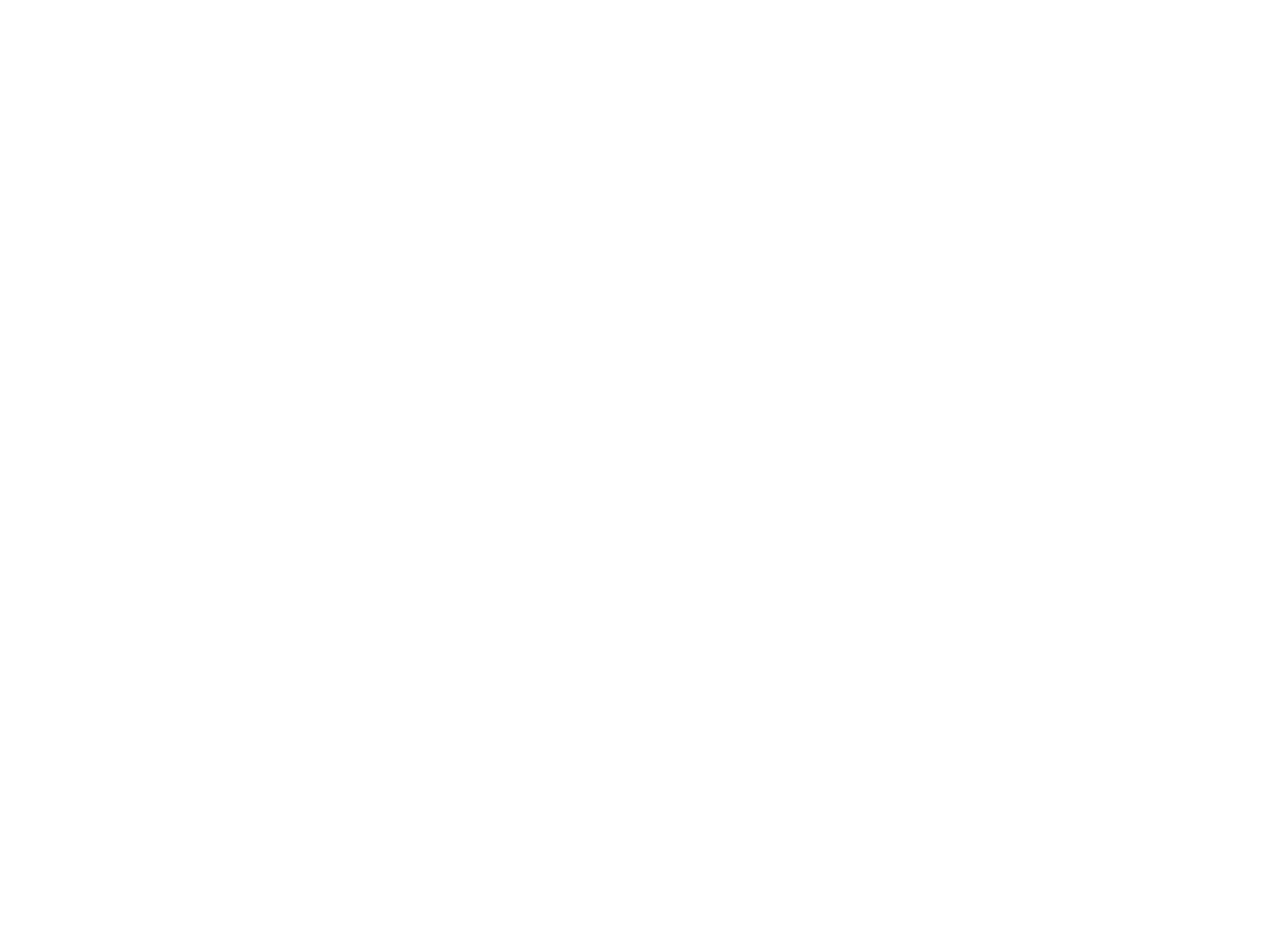
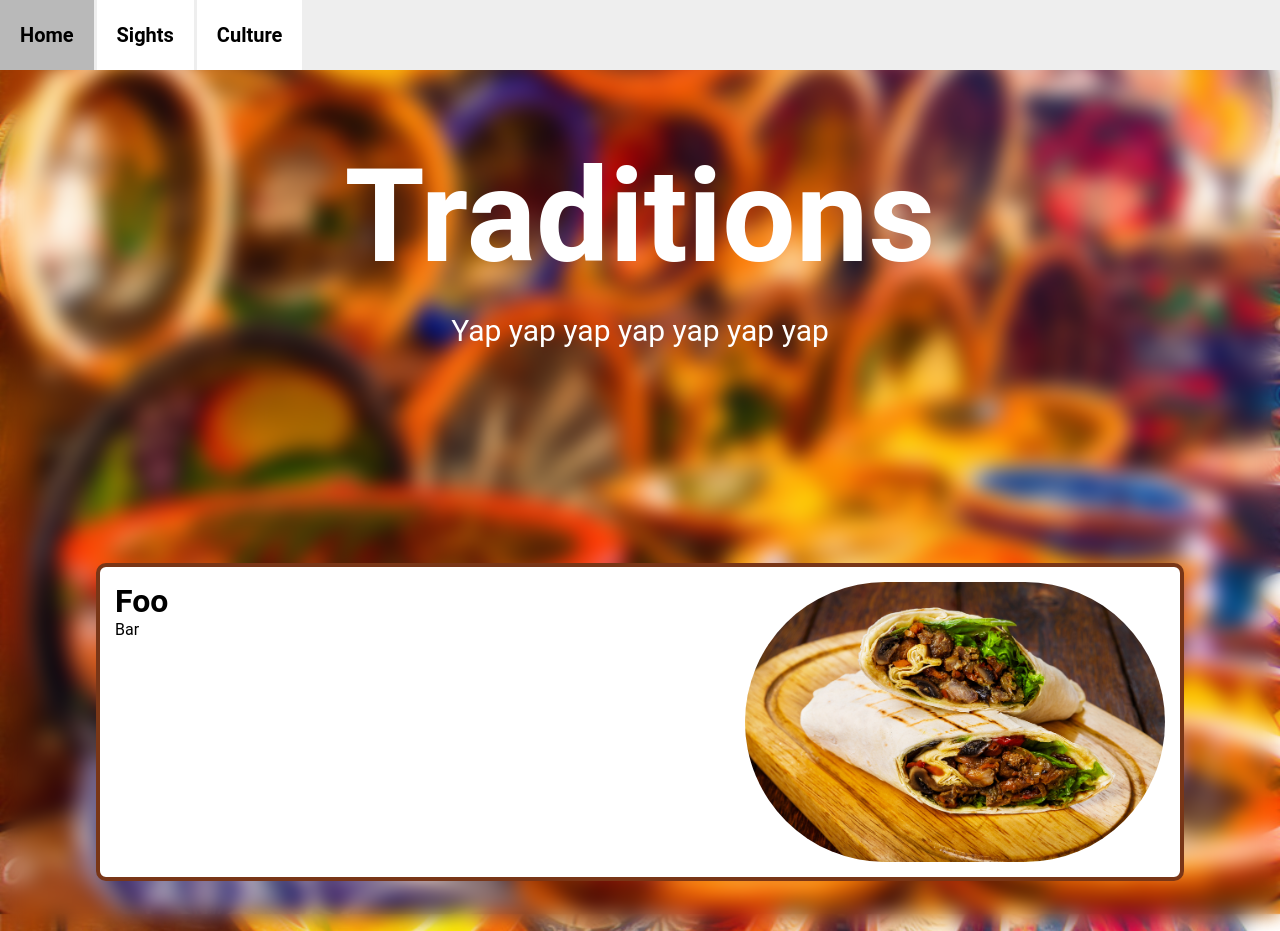
Before and after one commit to PhilipSjoblom/WebEngCountry, a plain HTML site: page traditions.html in a window 1280 px wide. Before the commit the page ends 800 px from the top, so only its background shows below. Drawn offline with Linux system fonts and the light colour scheme.

Commit message:
WE ARE SO BAck

```diff
--- a/css/culture.css
+++ b/css/culture.css
@@ -1,8 +1,12 @@
+html, body {
+    width: unset;
+    height: unset !important;
+}
 
 body
 {
     background-image: url("../assets/culture_bg.jpg");
-    background-size: cover;
+    background-size: contain;
 }
 #content {
     width: 100%;
@@ -12,16 +16,6 @@ body
     display: flex;
     flex-direction: column;
     align-items: center;
-}
-
-#navbar {
-    position: absolute;
-    top: 0;
-    left: 0;
-    width: 100%;
-    height: 50px;
-    display: flex;
-    flex-direction: row;
 }
 
 #page-title {
@@ -47,7 +41,7 @@ body
     padding: 15px;
     border: rgb(121, 54, 23) solid 4px;
     border-radius: 10px;
-    margin-top: 100px;
+    margin-top: 50px;
     margin-bottom: 50px;
 }
 #page-content > div:not(:last-child) {
@@ -56,6 +50,7 @@ body
     margin-bottom: 15px;
 }
 .section {
+    width: 100%;
     display: flex;
     flex-direction: row;
 }
@@ -66,48 +61,40 @@ body
 }
 .image-section {
     width: 40%;
-    height: 100%;
     position: relative;
+    display: flex;
+    flex-direction: column;
+    justify-content: center;
+    align-items: center;
 }
 
 .side-image {
     width: 100%;
     height: auto;
-    position: absolute;
     border-radius: 10000px;
 }
 
-.knappar
-{
-    height: 50px;
-    width: 100px;
-    float: left;
-    background-color: white;
+#navbar {
+    width: 100%;
+    height: 70px;
+    display: flex;
+    flex-direction: row;
+    gap: 3px;
+    background-color: #eee;
+}
+#navbar > a {
+    height: 100%;
     display: flex;
     justify-content: center;
     align-items: center;
-    border-radius: 5px;
-    margin-top: 10px;
-    margin-left: 10px;
+    background-color: white;
     color: black;
-    font-weight: 900;
-    padding: 5px;
-    position: absolute;
+    font-size: 20px;
+    font-weight: 700;
+    padding: 0 20px;
+    cursor: pointer;
+    text-decoration: none;
 }
-
-#h
-{
-    left: 15px;
+#navbar > a:hover {
+    background-color: #b9b9b9;
 }
-#s
-{
-    left: 130px;
-}
-#t
-{
-    left: 245px;
-}
-.knappar:hover
-{
-    background-color: rgb(151, 151, 151);
-}
--- a/traditions.html
+++ b/traditions.html
@@ -0,0 +1,48 @@
+<!DOCTYPE html>
+<html>
+
+<head>
+    <meta charset="utf-8">
+    <meta name="viewport" content="width=device-width,initial-scale=1">
+    <link rel="stylesheet" href="css/style.css">
+    <link rel="stylesheet" href="css/culture.css">
+    <title>Traditions</title>
+</head>
+
+<body>
+    <div id="content">
+        <nav id="navbar">
+            <a href="index.html">
+                Home
+            </a>
+            <a href="sights.html">
+                Sights
+            </a>
+            <a href="culture.html">
+                Culture
+            </a>
+        </nav>
+
+        <h1 id="page-title">Traditions</h1>
+        <div id="cintro-text">
+            Yap yap yap yap yap yap yap
+        </div>
+
+        <div id="page-content">
+            <div class="section">
+                <div class="text-section">
+                    <h1>Foo</h1>
+                    <p>
+                        Bar
+                    </p>
+                </div>
+                <div class="image-section">
+                    <img src="assets/burrito.jpg" style="top: 100px;" class="side-image"></img>
+                </div>
+            </div>
+        </div>
+    </div>
+
+</body>
+
+</html>
```
Also changed, not shown: culture.html (+12 -6 lines).
